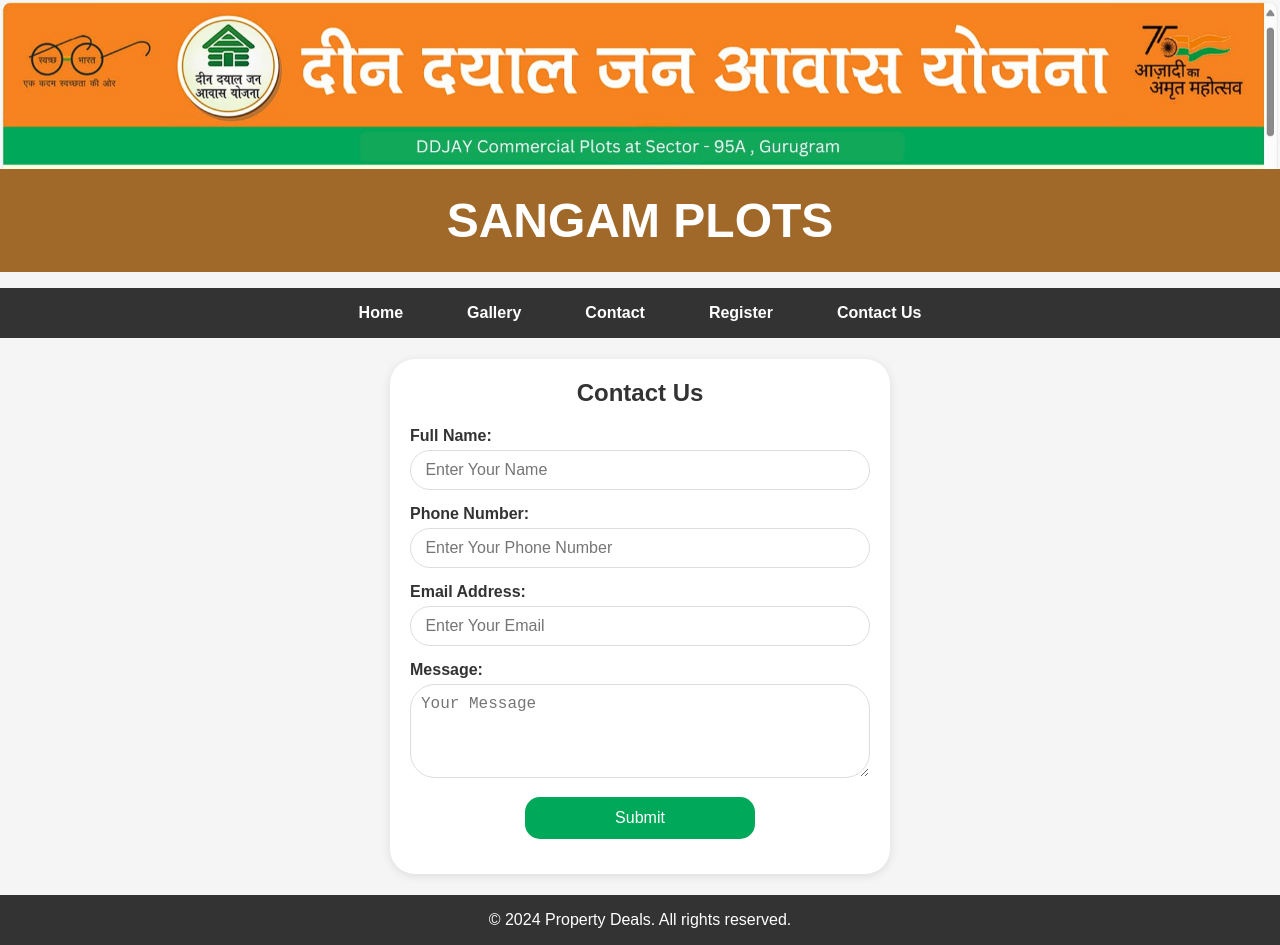
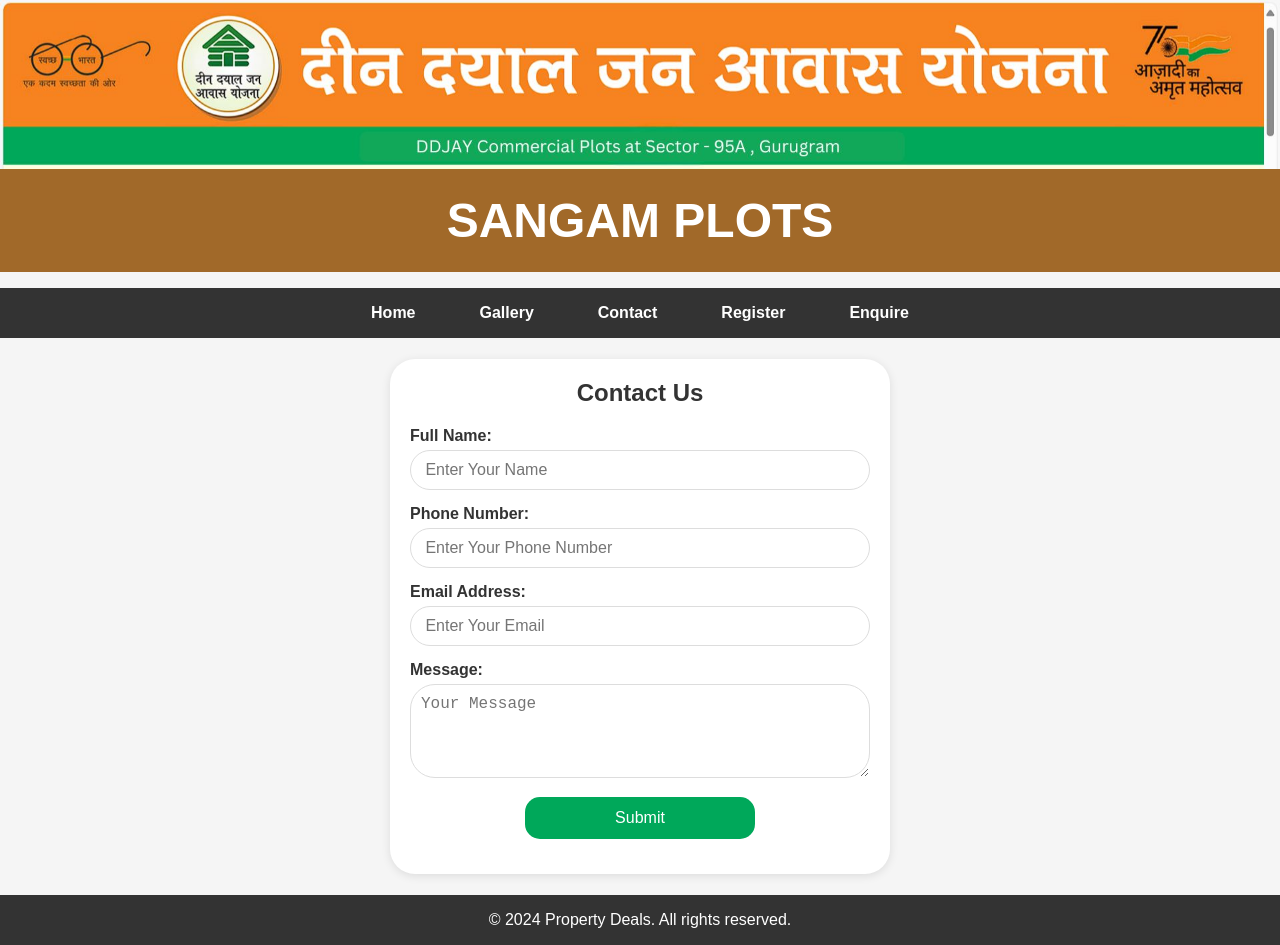
Before and after one commit to jeetendrakumar12/Real-estate-project, a plain HTML site: page contact.html in a window 1280 px wide. Drawn offline with Linux system fonts and the light colour scheme.

Commit message:
Update contact.html

```diff
--- a/contact.html
+++ b/contact.html
@@ -21,7 +21,7 @@
             <!-- <li><a href="#properties">Properties</a></li> -->
             <li><a href="index.html#contact">Contact</a></li>
             <li><a href="register.html" class="register-btn" target="_blank">Register</a></li>
-            <li><a href="contact.html" class="contact-btn" target="_blank">Contact Us</a></li>
+            <li><a href="contact.html" class="contact-btn" target="_blank">Enquire</a></li>
 
         </ul>
     </nav>
```
